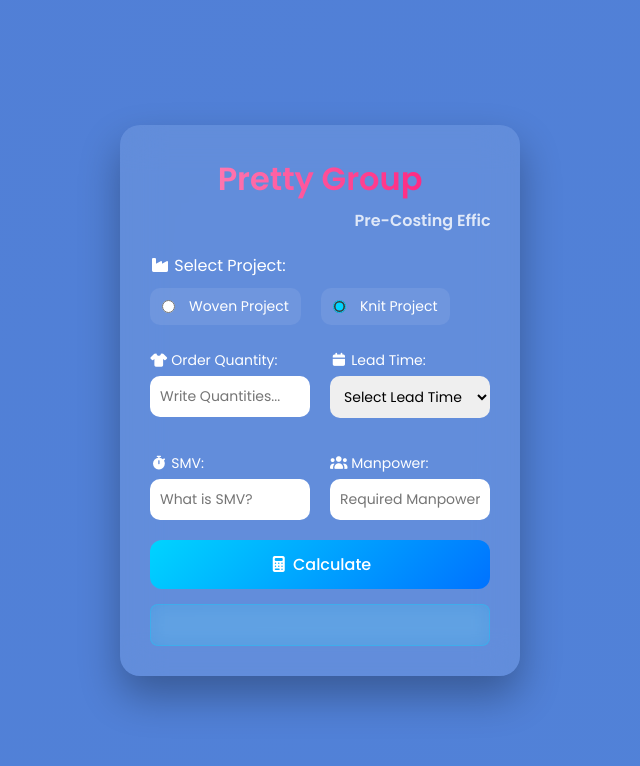
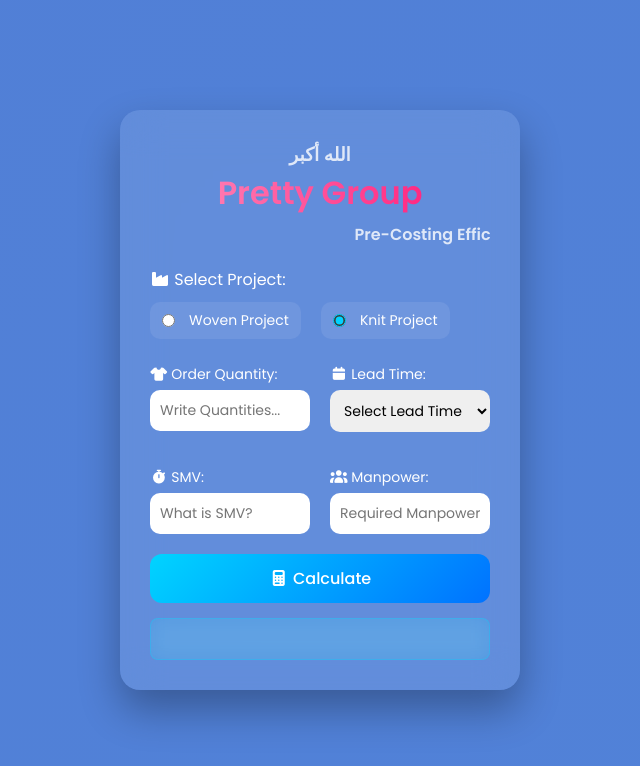
Before and after one commit to nahanhassan/nazmul-ie, a React (Vite) app: page / in a window 1280 px wide. Shown: the top 766 px of the page, without its empty margins (320-960 px from the left). Built offline with nearby package versions, Linux system fonts and the light colour scheme.

Commit message:
h3 tag added

```diff
--- a/src/App.jsx
+++ b/src/App.jsx
@@ -25,7 +25,7 @@ function App() {
     }
 
     if (!Number.isInteger(qty) || !Number.isInteger(mp)) {
-      setResult("❌ Qty and Manpower must be whole numbers");
+      setResult("❌ Order Quantity and Manpower must be whole numbers");
       return;
     }
 
@@ -96,12 +96,11 @@ function App() {
 
     const eff = (earnMinutes / availableMinutes).toFixed(2);
     const cpm = (0.06 / (eff / 100)).toFixed(4);
-    const tgt = Math.round((hTarget * eff) / 1000);
+    //const tgt = Math.round((hTarget * eff) / 1000);
 
     setResult(
       <>
-        ✅ Efficiency: {eff}% <br />
-        🎯 Target: {tgt} Pcs <br />
+        🎯 Efficiency: {eff}% <br />
         💰 CPM ≥ ${cpm}
       </>,
     );
@@ -112,6 +111,7 @@ function App() {
   return (
     <>
       <div className="container">
+        <h3>الله أكبر</h3>
         <h1> Pretty Group</h1>
         <div className="ticker-container">
           <h2 className="ticker">
@@ -222,28 +222,6 @@ function App() {
             />
           </div>
 
-          {/*
-          <div>
-            <label htmlFor="reqMc">Layout Machines:</label>
-            <select
-              value={mcs}
-              onChange={(e) =>
-                setMcs(e.target.value ? Number(e.target.value) : "")
-              }
-            >
-              <option value="0">Select M/Cs</option>
-              <option value="12">12 M/Cs</option>
-              <option value="24">24 M/Cs</option>
-              <option value="30">30 M/Cs</option>
-              <option value="36">36 M/Cs</option>
-              <option value="42">42 M/Cs</option>
-              <option value="48">48 M/Cs</option>
-              <option value="54">54 M/Cs</option>
-              <option value="60">60 M/Cs</option>
-              <option value="66">66 M/Cs</option>
-              <option value="72">72 M/Cs</option>
-            </select>
-          </div>          */}
         </div>
         <button onClick={calEff}>
           {" "}
--- a/src/index.css
+++ b/src/index.css
@@ -40,6 +40,11 @@ h2 {
   font-size: 16px;
   font-weight: 600;
   margin-bottom: 20px;
+  opacity: 0.8;
+}
+
+h3 {
+  text-align: center;
   opacity: 0.8;
 }
 
```
